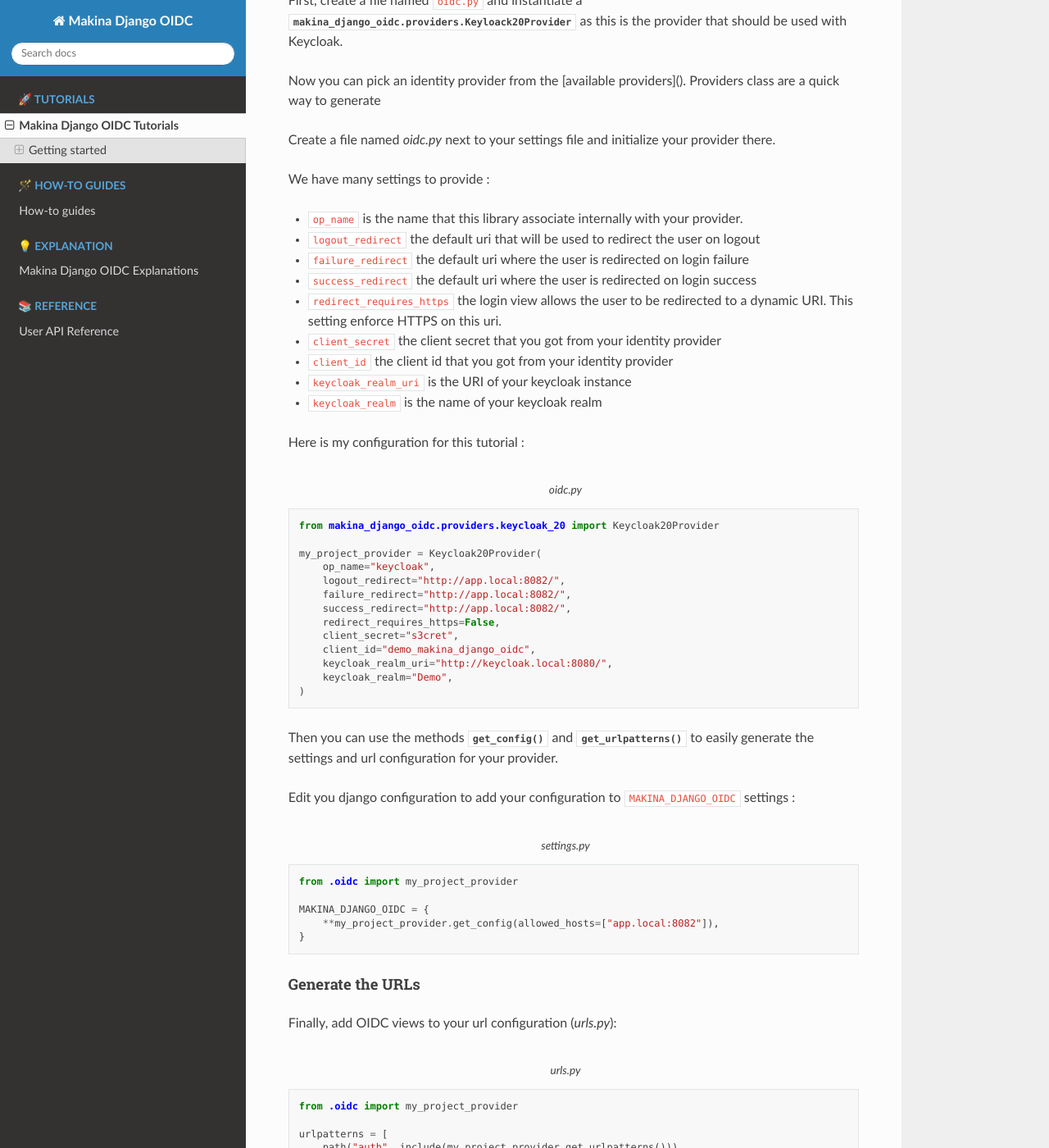
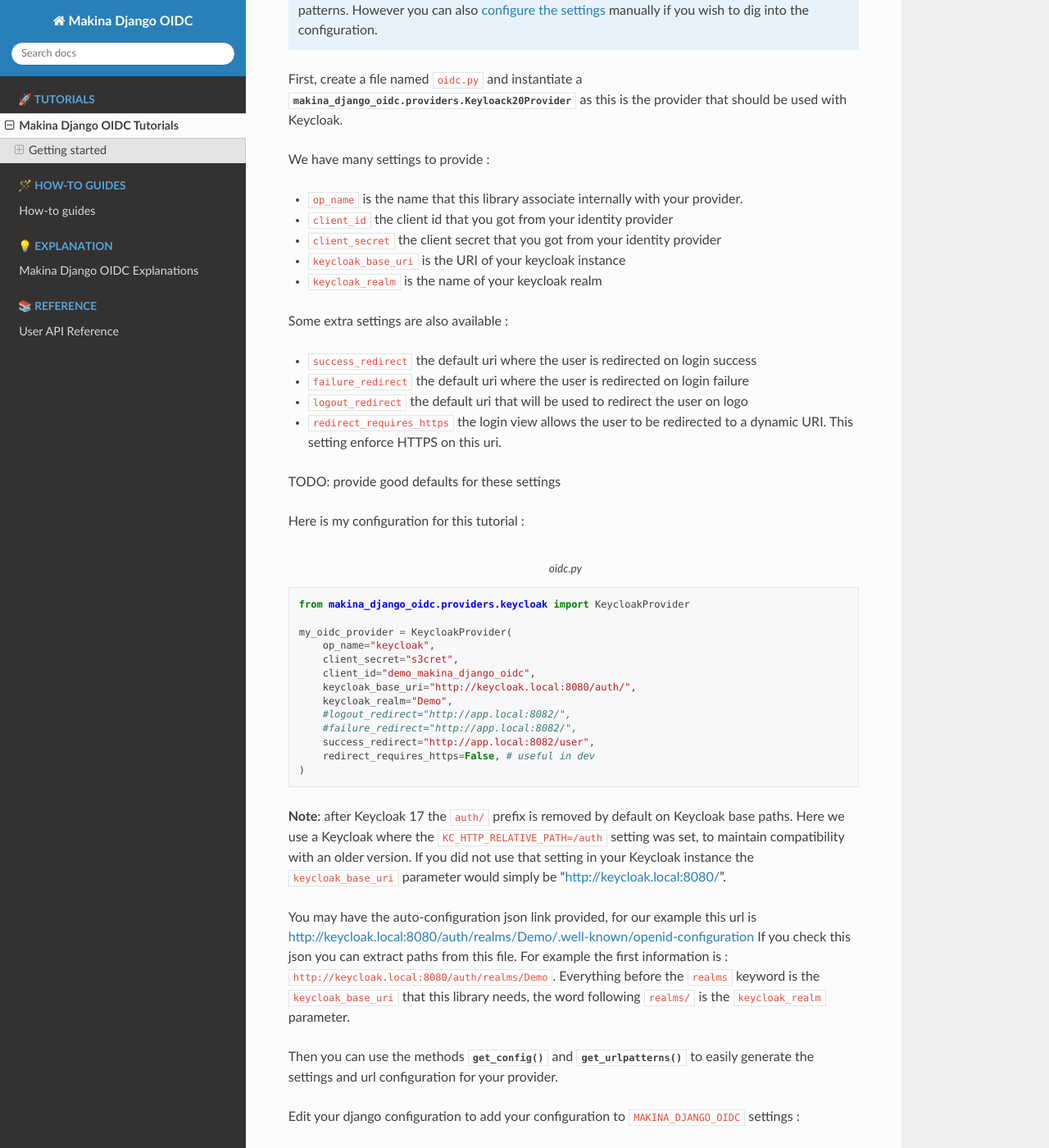
Before and after one commit to makinacorpus/django_pyoidc, a Sphinx documentation site: the page built from docs/tutorial.rst, in a window 1280 px wide and 1400 px high, scrolled down 4949 px. Shown: the whole window at 82% size. Built offline with Sphinx 7.4.7 and the Read the Docs theme 2.0.0, drawn with Linux system fonts in a browser that asks for light colours; some of the changed text lies outside the part shown.

Commit message:
Doc review, wik

```diff
--- a/docs/tutorial.rst
+++ b/docs/tutorial.rst
@@ -56,6 +56,7 @@
 * With ``Valid post logout redirect URIs`` the user can be redirected to our application after logout : *http://app.local:8082/**
 * ``Web origins`` is set to *+* which allows (through CORS) all origins from the redirect URIs
 
+TODO: using a 2nd app at localhost:9091 is confusing, remove that, use a localhost:something, better
 
 .. image:: images/keycloak/keycloak_configure_urls.png
     :alt: Screenshot of url configuration page for Keycloak client
@@ -93,14 +94,15 @@
     ]
 
 .. warning::
-    Don't forget to run the migrations !
+    Do not forget later to run the **migrations** ! This module requires some extra database storage tables.
 
 Configure a cache backend
 *************************
 
-**You must have a cache backend** for this library to work ! The OIDC protocol is very statefull and we use Django cache system to store data. If you want to understand why, you can read the :ref:`Cache Management` page.
+**You must have a cache backend** for this library to work ! The OIDC protocol is very statefull and we use Django cache system to store data.
+If you want to understand why, you can read the :ref:`Cache Management` page.
 
-For the sake of this tutorial, you can use this cache management snippet (it should be pasted in your ``settings.py`` :
+For the sake of this tutorial, you can use this cache management snippet (it should be pasted in your ``settings.py``) :
 
 .. code-block:: python
 
@@ -118,60 +120,76 @@
 *********************
 
 .. note::
-    In this part we use :ref:`providers <Providers>` as a quick way to generate the library configuration and URL patterns. However you can also :ref:`configure the settings <Django settings>` manually if you wish to dig into the configuration.
+    In this part we use :ref:`providers <Providers>` as a quick way to generate the library configuration and URL patterns.
+    However you can also :ref:`configure the settings <Django settings>` manually if you wish to dig into the configuration.
 
-First, create a file named ``oidc.py`` and instantiate a :py:class:`makina_django_oidc.providers.Keyloack20Provider` as this is the provider that should be used with Keycloak.
-
-Now you can pick an identity provider from the [available providers](). Providers class are a quick way to generate
-
-Create a file named `oidc.py` next to your settings file and initialize your provider there.
+First, create a file named ``oidc.py`` and instantiate a :py:class:`makina_django_oidc.providers.Keyloack20Provider`
+as this is the provider that should be used with Keycloak.
 
 We have many settings to provide :
 
 * ``op_name`` is the name that this library associate internally with your provider.
-* ``logout_redirect`` the default uri that will be used to redirect the user on logout
+* ``client_id`` the client id that you got from your identity provider
+* ``client_secret`` the client secret that you got from your identity provider
+* ``keycloak_base_uri`` is the URI of your keycloak instance
+* ``keycloak_realm`` is the name of your keycloak realm
+
+Some extra settings are also available :
+
+* ``success_redirect`` the default uri where the user is redirected on login success
 * ``failure_redirect`` the default uri where the user is redirected on login failure
-* ``success_redirect`` the default uri where the user is redirected on login success
+* ``logout_redirect`` the default uri that will be used to redirect the user on logo
 * ``redirect_requires_https`` the login view allows the user to be redirected to a dynamic URI. This setting enforce HTTPS on this uri.
-* ``client_secret`` the client secret that you got from your identity provider
-* ``client_id`` the client id that you got from your identity provider
-* ``keycloak_realm_uri`` is the URI of your keycloak instance
-* ``keycloak_realm`` is the name of your keycloak realm
+
+TODO: provide good defaults for these settings
 
 Here is my configuration for this tutorial :
 
 .. code-block:: python
     :caption: oidc.py
 
-    from makina_django_oidc.providers.keycloak_20 import Keycloak20Provider
+    from makina_django_oidc.providers.keycloak import KeycloakProvider
 
-    my_project_provider = Keycloak20Provider(
+    my_oidc_provider = KeycloakProvider(
         op_name="keycloak",
-        logout_redirect="http://app.local:8082/",
-        failure_redirect="http://app.local:8082/",
-        success_redirect="http://app.local:8082/",
-        redirect_requires_https=False,
         client_secret="s3cret",
         client_id="demo_makina_django_oidc",
-        keycloak_realm_uri="http://keycloak.local:8080/",
+        keycloak_base_uri="http://keycloak.local:8080/auth/",
         keycloak_realm="Demo",
+        #logout_redirect="http://app.local:8082/",
+        #failure_redirect="http://app.local:8082/",
+        success_redirect="http://app.local:8082/user",
+        redirect_requires_https=False, # useful in dev
     )
 
+**Note**: after Keycloak 17 the ``auth/`` prefix is removed by default on Keycloak base paths.
+Here we use a Keycloak where the ``KC_HTTP_RELATIVE_PATH=/auth`` setting was set, to maintain compatibility
+with an older version. If you did not use that setting in your Keycloak instance the ``keycloak_base_uri``
+parameter would simply be "http://keycloak.local:8080/".
 
-Then you can use the methods :py:meth:`get_config() <makina_django_oidc.providers.base.Provider.get_config>` and :py:meth:`get_urlpatterns() <makina_django_oidc.providers.base.Provider.get_urlpatterns>` to easily generate the settings and url configuration for your provider.
+.. tip:
 
-Edit you django configuration to add your configuration to ``MAKINA_DJANGO_OIDC`` settings :
+You may have the auto-configuration json link provided, for our example this url is http://keycloak.local:8080/auth/realms/Demo/.well-known/openid-configuration
+If you check this json you can extract paths from this file. For example the first information is :
+``http://keycloak.local:8080/auth/realms/Demo``. Everything before the ``realms`` keyword is the
+``keycloak_base_uri`` that this library needs, the word following ``realms/`` is the ``keycloak_realm`` parameter.
+
+Then you can use the methods :py:meth:`get_config() <makina_django_oidc.providers.base.Provider.get_config>` and
+:py:meth:`get_urlpatterns() <makina_django_oidc.providers.base.Provider.get_urlpatterns>` to easily generate the settings
+and url configuration for your provider.
+
+Edit your django configuration to add your configuration to ``MAKINA_DJANGO_OIDC`` settings :
 
 .. code-block:: python
     :caption: settings.py
 
-    from .oidc import my_project_provider
+    from .oidc import my_oidc_provider
 
     MAKINA_DJANGO_OIDC = {
-        **my_project_provider.get_config(allowed_hosts=["app.local:8082"]),
+        **my_oidc_provider.get_config(allowed_hosts=["app.local:8082"]),
     }
 
-
+TODO: remove allowed_hosts from this step, should be in settings
 
 Generate the URLs
 *****************
@@ -181,18 +199,17 @@
 .. code-block:: python
     :caption: urls.py
 
-    from .oidc import my_project_provider
+    from .oidc import my_oidc_provider
 
     urlpatterns = [
-        path("auth", include(my_project_provider.get_urlpatterns())),
+        path("auth", include(my_oidc_provider.get_urlpatterns())),
     ]
-
 
 This will include 4 views in your URL configuration. They all have a name that derives from the ``op_name`` that you used to create your provider.
 
-* a :class:`login view <makina_django_oidc.views.OIDCLoginView>` named ``<op_name>-login``
-* a :class:`logout view <makina_django_oidc.views.OIDCLogoutView>` named ``<op_name>-logout``
-* a :class:`callback view <makina_django_oidc.views.OIDCCallbackView>` named ``<op_name>-callback``
-* a :class:`backchannel logout view <makina_django_oidc.views.OIDCBackChannelLogoutView>` named ``<op_name>-backchannel-logout``
+* a :class:`login view <makina_django_oidc.views.OIDCLoginView>` named ``<op_name>-login``, here handled on the ``/auth/login`` path
+* a :class:`logout view <makina_django_oidc.views.OIDCLogoutView>` named ``<op_name>-logout``, here handled on the ``/auth/logout`` path
+* a :class:`callback view <makina_django_oidc.views.OIDCCallbackView>` named ``<op_name>-callback``, here handled on the ``/auth/callback`` path
+* a :class:`backchannel logout view <makina_django_oidc.views.OIDCBackChannelLogoutView>` named ``<op_name>-backchannel-logout``, here handled on the ``/auth/backchannel-logout`` path
 
 You should now be able to use the view names from this library to redirect the user to a login/logout page.
--- a/docs/user.rst
+++ b/docs/user.rst
@@ -33,7 +33,7 @@
 URI_LOGOUT
 **********
 
-This setting configures where a user is redirected on logout.
+This setting configures where a user is redirected after succesful SSO logout.
 
 URI_DEFAULT_SUCCESS
 *******************
```
Also changed, not shown: other parts of docs/tutorial.rst (+3 -3 lines), README.md (+4 -4 lines), docs/explanation.rst (+80 -33 lines), docs/how-to.rst (+60 -38 lines).
